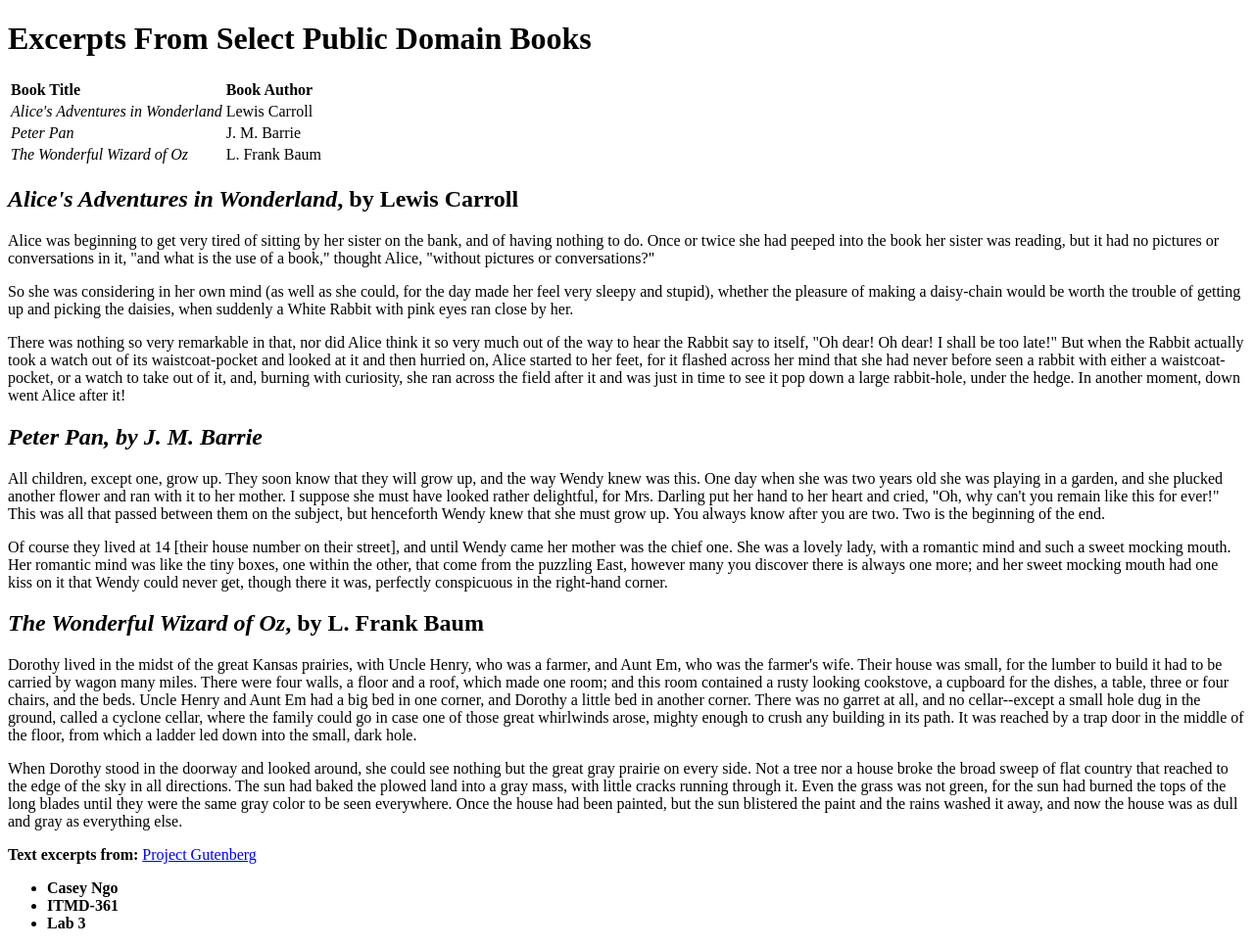
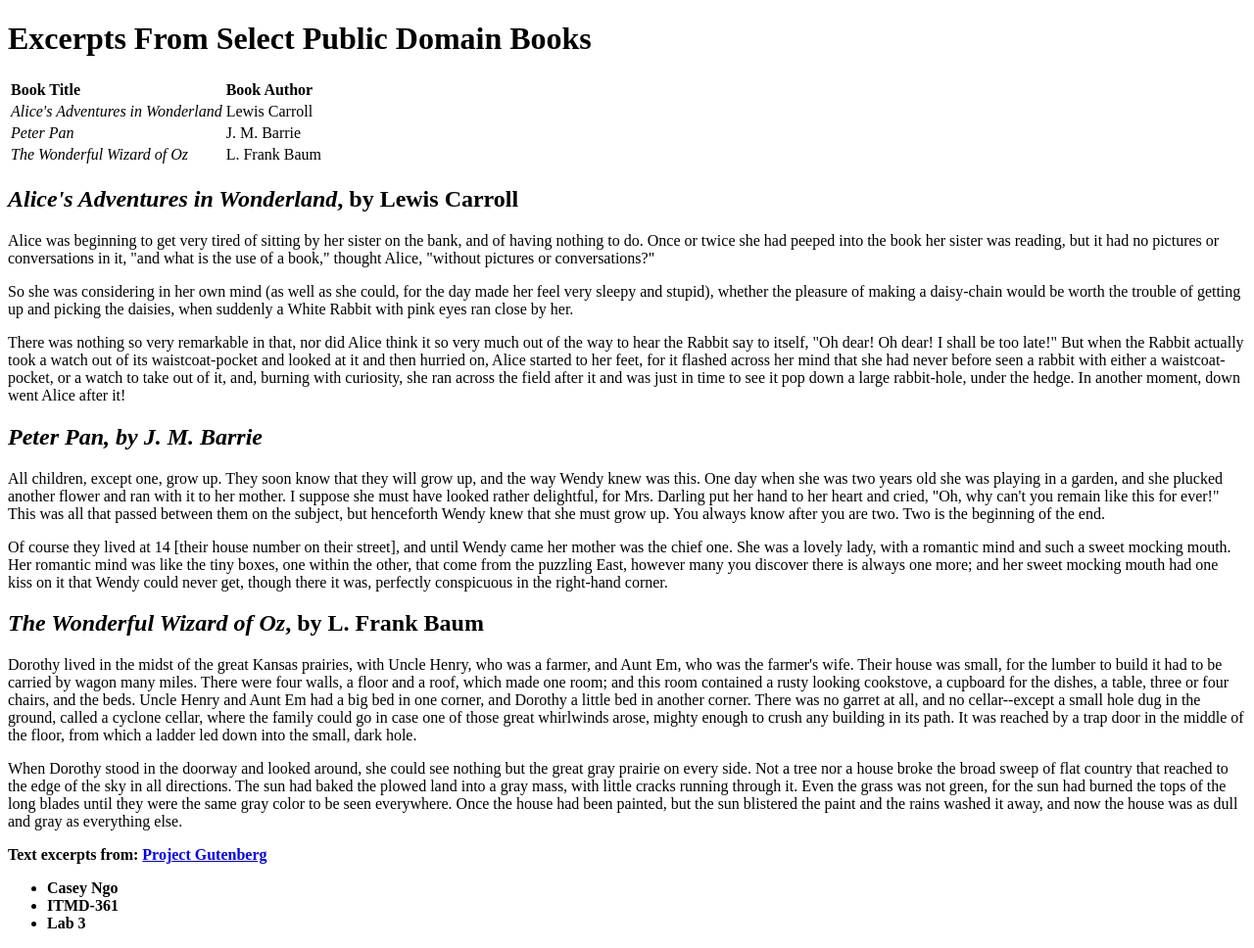
Before and after one commit to Cngo2/lab3, a plain HTML site: page index.html in a window 1280 px wide. Shown: the whole page at 98% size. Drawn offline with Linux system fonts and the light colour scheme.

Commit message:
bolded gutenberg

```diff
--- a/index.html
+++ b/index.html
@@ -71,7 +71,7 @@
 		 for the sun had burned the tops of the long blades until they were the same gray color to be seen everywhere.
 		 Once the house had been painted, but the sun blistered the paint and the rains washed it away, and now the house was as dull and gray as everything else.</p>
 
-         <p><strong>Text excerpts from:</strong> <a href="http://www.gutenberg.org" title="Go to the Project Gutenberg website">Project Gutenberg</a></p>
+         <p><strong>Text excerpts from:</strong> <a href="http://www.gutenberg.org" title="Go to the Project Gutenberg website"><strong>Project Gutenberg</strong></a></p>
 
 	     <ul>
 		   <li><strong>Casey Ngo</strong></li>
```
Also changed, not shown: 1 other file.
